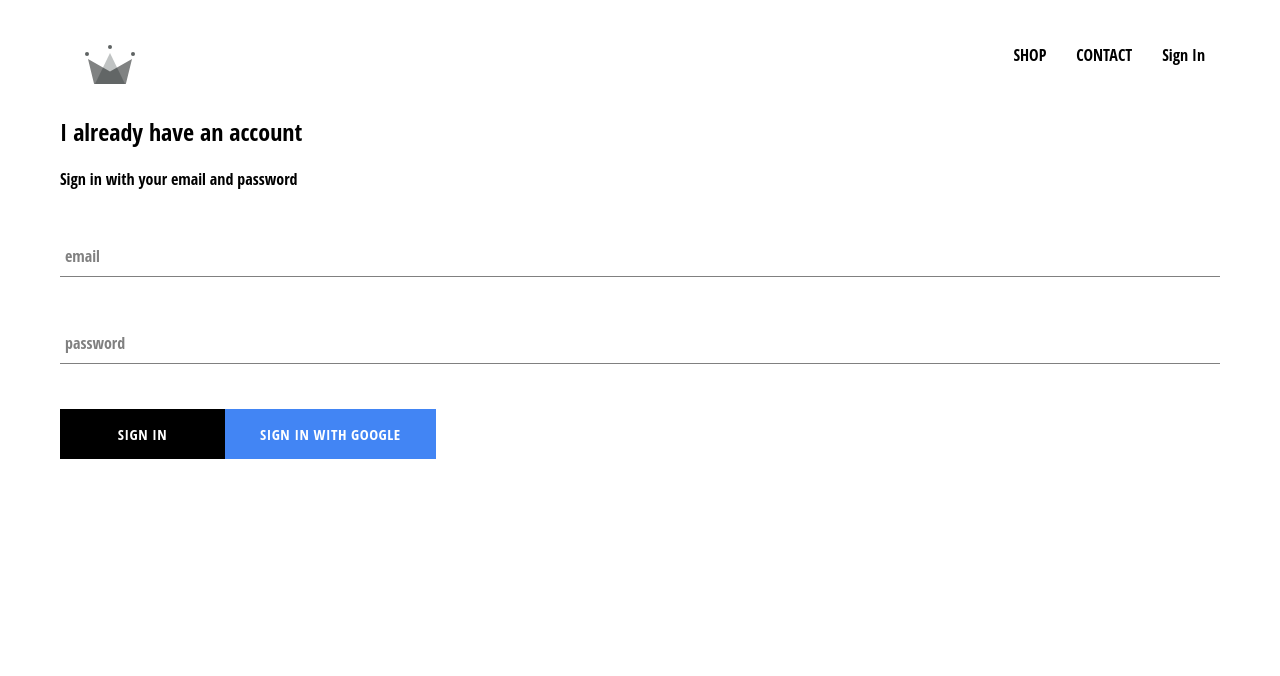
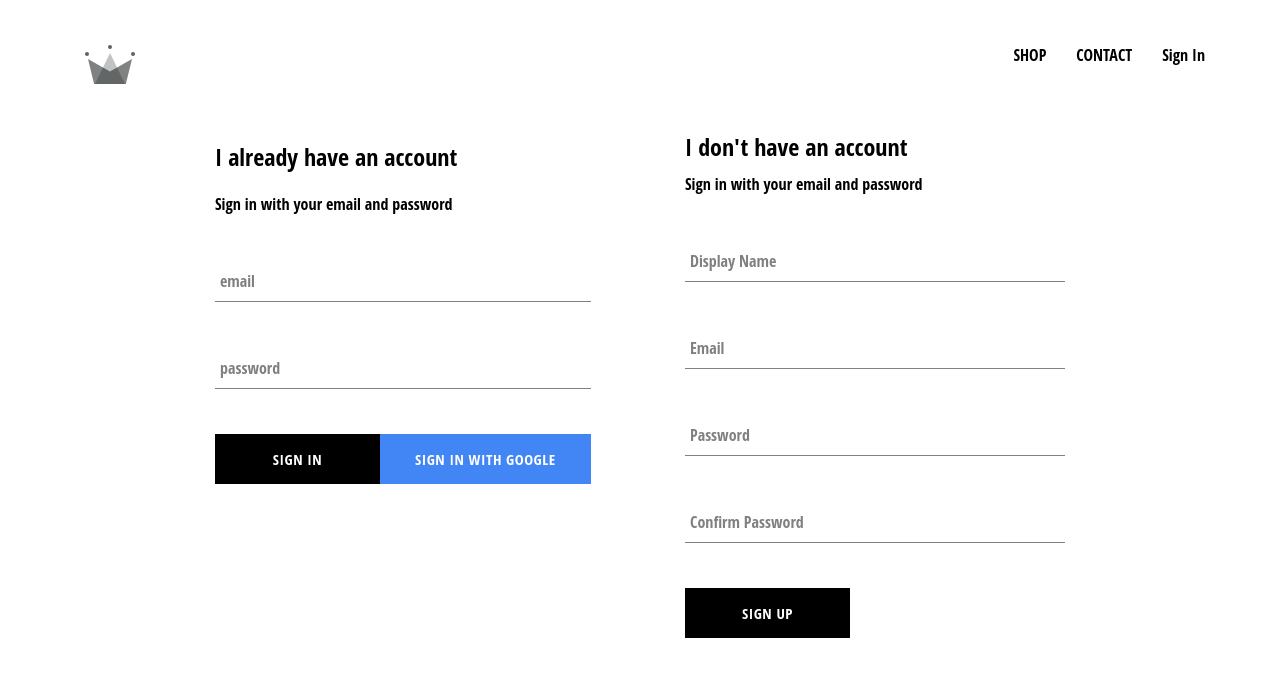
Before and after one commit to sagasu/clothing-shop, a React (Create React App) app in the folder clothing/: page /signin in a window 1280 px wide. Shown: the top 676 px of the page. Built offline with nearby package versions, Linux system fonts and the light colour scheme; no server answers.

Commit message:
Introducing firebase user management, and sign up component.

```diff
--- a/clothing/src/App.js
+++ b/clothing/src/App.js
@@ -5,7 +5,7 @@
 import  ShopPage  from './pages/shop/shoppage.component';
 import {Route, Switch} from 'react-router-dom';
 import Header from './components/header/header.component';
-import {auth} from './firebase/firebase.utils';
+import {auth, createUserProfileDocument} from './firebase/firebase.utils';
 
 class App extends React.Component {
 
@@ -20,10 +20,22 @@
   unsubscribeFromAuth = null;
 
   componentDidMount() {
-    this.unsubscribeFromAuth = auth.onAuthStateChanged(user => {
-      this.setState({currentUser: user});
+    this.unsubscribeFromAuth = auth.onAuthStateChanged(async userAuth => {
+      //
+      //createUserProfileDocument(user);
 
-      console.log(user);
+      if(userAuth){
+        const userRef = await createUserProfileDocument(userAuth);
+        userRef.onSnapshot(snapshot => {
+          this.setState({currentUser: {
+            id: snapshot.id,
+            ...snapshot.data()
+          }});
+
+        });
+      }
+
+      this.setState({currentUser: userAuth});
     });
   }
 
--- a/clothing/src/components/sign-in/sign-in.component.jsx
+++ b/clothing/src/components/sign-in/sign-in.component.jsx
@@ -3,7 +3,7 @@
 import './sign-in.component.styles.scss'
 import FormInput from '../form-input/form-input.component';
 import CustomButton from '../custom-button/custom-button.component';
-import {signInWithGoogle} from '../../firebase/firebase.utils';
+import {auth, signInWithGoogle} from '../../firebase/firebase.utils';
 
 class SignIn extends Component {
     constructor(props){
@@ -15,9 +15,19 @@
         }
     }
 
-    handleSubmit = (event) => {
+    handleSubmit = async event => {
         event.preventDefault();
-        this.setState({email: '', password: ''});
+
+        const {email, password} = this.state;
+        try {
+            await auth.signInWithEmailAndPassword(email, password);
+            this.setState({email: '', password: ''});
+        } catch (error) {
+            console.error(error);
+
+        }
+
+
     }
 
     handleChange = event => {
--- /dev/null
+++ b/clothing/src/components/sign-up/sign-up.component.jsx
@@ -0,0 +1,71 @@
+import React from 'react';
+
+import './sign-up.component.styles.scss';
+import FormInput from '../form-input/form-input.component';
+import CustomButton from '../custom-button/custom-button.component';
+import { auth, createUserProfileDocument } from '../../firebase/firebase.utils';
+
+
+class SignUp extends React.Component {
+    constructor() {
+        super();
+
+        this.state = {
+            displayName: '',
+            email: '',
+            password: '',
+            confirmPassword: ''
+        }
+    }
+
+    handleSubmit = async event => {
+        event.preventDefault();
+
+        const {displayName, email, password, confirmPassword} = this.state;
+        if(password !== confirmPassword){
+            alert("passwords don't match");
+            return;
+        }
+
+        try {
+            const {user} = await auth.createUserWithEmailAndPassword(email, password);
+
+            await createUserProfileDocument(user, {displayName});
+
+            this.setState({
+                displayName: '',
+                email: '',
+                password: '',
+                confirmPassword: ''
+            });
+        } catch (error) {
+            console.error(error);
+
+        }
+    }
+
+    handleChange = async event => {
+        const {name, value} = event.target;
+
+        this.setState({[name]: value})
+    }
+
+    render() {
+        const {displayName, email, password, confirmPassword} = this.state;
+        return(
+            <div className="sign-up">
+                <h2 className="title">I don't have an account</h2>
+                <span>Sign in with your email and password</span>
+                <form className="sign-up-form" onSubmit={this.handleSubmit}>
+                    <FormInput type="text" name="displayName" value={displayName} onChange={this.handleChange} label="Display Name" required></FormInput>
+                    <FormInput type="email" name="email" value={email} onChange={this.handleChange} label="Email" required></FormInput>
+                    <FormInput type="password" name="password" value={password} onChange={this.handleChange} label="Password" required></FormInput>
+                    <FormInput type="password" name="confirmPassword" value={confirmPassword} onChange={this.handleChange} label="Confirm Password" required></FormInput>
+                    <CustomButton type="submit">Sign Up</CustomButton>
+                </form>
+            </div>
+        );
+    }
+}
+
+export default SignUp;
--- /dev/null
+++ b/clothing/src/components/sign-up/sign-up.component.styles.scss
@@ -0,0 +1,9 @@
+.sign-up {
+    display: flex;
+    flex-direction: column;
+    width: 380px;
+
+    .title {
+        margin: 10px 0;
+    }
+}
--- a/clothing/src/firebase/firebase.utils.js
+++ b/clothing/src/firebase/firebase.utils.js
@@ -13,6 +13,36 @@
     measurementId: "G-3Y5X2C993E"
   };
 
+export const createUserProfileDocument = async (userAuth, additionalData) => {
+  if(!userAuth) return;
+
+  const userRef = firestore.doc(`users/${userAuth.uid}`);
+
+  const snapShot = await userRef.get();
+
+  console.log(snapShot);
+
+  if(!snapShot.exists){
+    const {displayName, email} = userAuth;
+    const createdAt = new Date();
+
+    try{
+      await userRef.set({
+        displayName,
+        email,
+        createdAt,
+        ...additionalData
+      });
+    }catch(error){
+      console.error('error creating user', error.message);
+
+    }
+
+  }
+
+  return userRef;
+}
+
 firebase.initializeApp(config);
 
 export const auth = firebase.auth();
--- a/clothing/src/pages/sign-in-sign-up/sign-in-sign-up.component.jsx
+++ b/clothing/src/pages/sign-in-sign-up/sign-in-sign-up.component.jsx
@@ -2,9 +2,12 @@
 import './sign-in-sign-up.styles.scss';
 import SignIn from '../../components/sign-in/sign-in.component';
 
+import SignUp from '../../components/sign-up/sign-up.component';
+
 const SignInAndSignUp = () => (
     <div className="sign-in-and-sign-up">
         <SignIn></SignIn>
+        <SignUp></SignUp>
     </div>
 );
 
--- a/clothing/src/pages/sign-in-sign-up/sign-in-sign-up.styles.scss
+++ b/clothing/src/pages/sign-in-sign-up/sign-in-sign-up.styles.scss
@@ -0,0 +1,6 @@
+.sign-in-and-sign-up {
+    width: 850px;
+    display: flex;
+    justify-content: space-between;
+    margin: 30px auto;
+}
```
